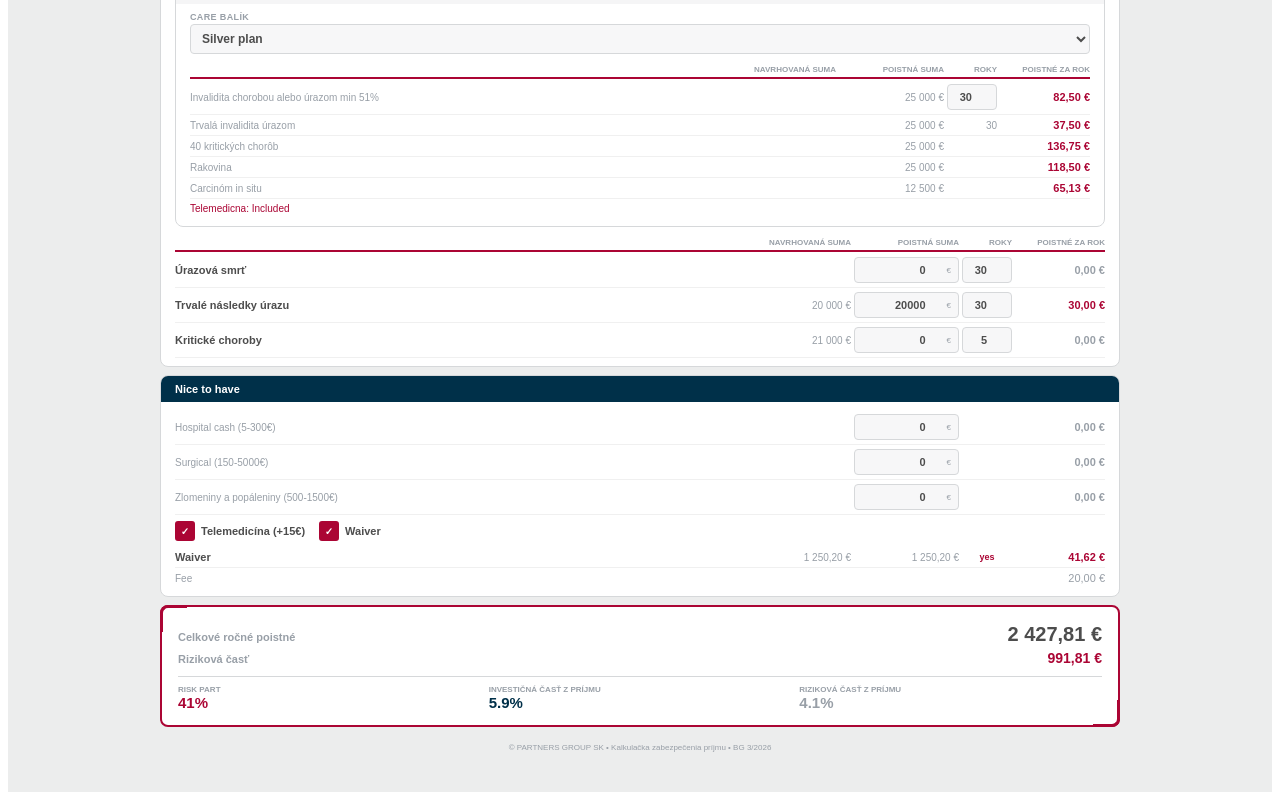
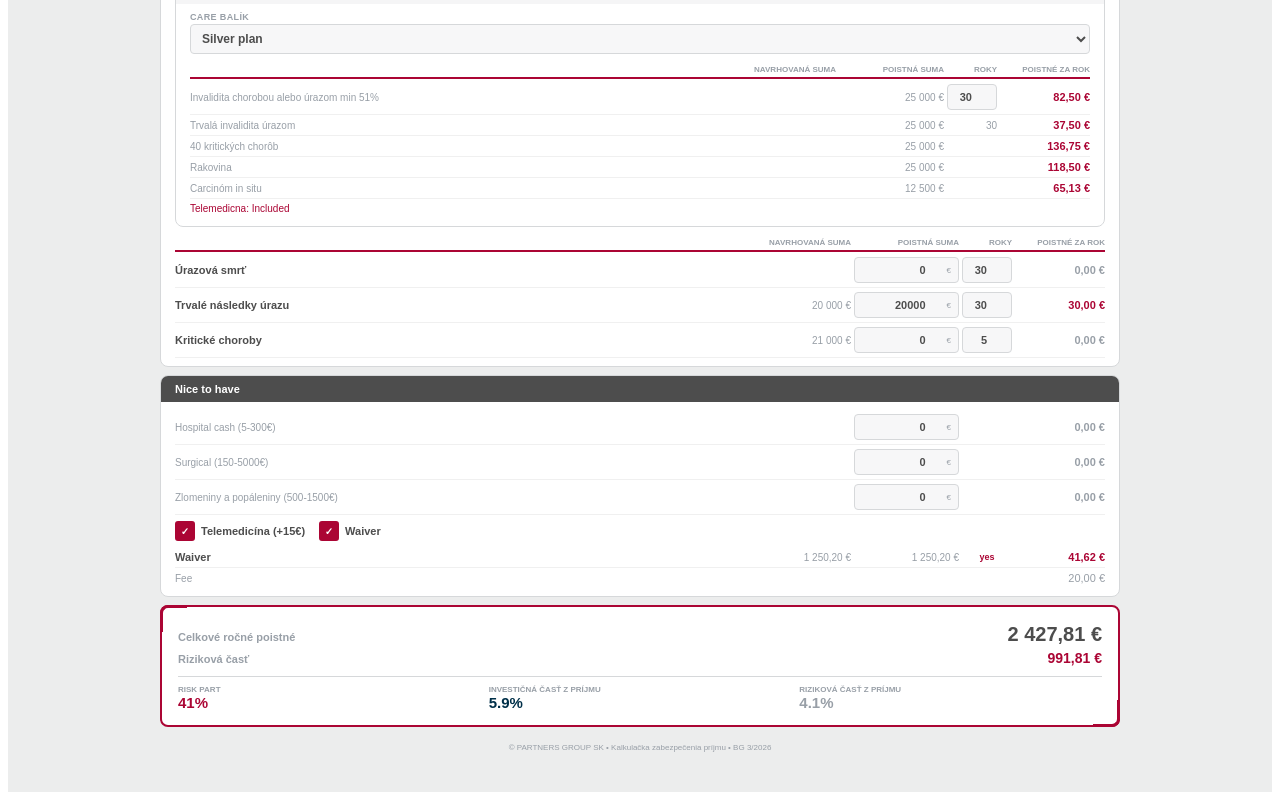
Before and after one commit to petermatovic/BG-securing-income, a React (Vite) app: page / in a window 1280 px wide. Shown: the part 804-1604 px from the top of the page. Built offline with nearby package versions, Linux system fonts and the light colour scheme.

Commit message:
Fix: last teal blue headers + light secNice color

```diff
--- a/src/App.jsx
+++ b/src/App.jsx
@@ -207,7 +207,7 @@ var I={
 function t(k,l){return(I[k]&&I[k][l])||I[k].sk||k;}
 
 /* Brand */
-var LT={bg:"#ECEDED",card:"#FFFFFF",text:"#4D4D4D",dim:"#989FA7",border:"#d6d8da",bl:"#f0f0f0",input:"#f7f7f8",red:"#AB0534",blue:"#003049",yellow:"#FFF3B0",lblue:"#C1DAE7",lgreen:"#CBD9C4",hbg:"#FFFFFF",secMust:"#AB0534",secNice:"#003049",secSub:"#f5f5f6",totBg:"#FFFFFF",totBdr:"#AB0534"};
+var LT={bg:"#ECEDED",card:"#FFFFFF",text:"#4D4D4D",dim:"#989FA7",border:"#d6d8da",bl:"#f0f0f0",input:"#f7f7f8",red:"#AB0534",blue:"#003049",yellow:"#FFF3B0",lblue:"#C1DAE7",lgreen:"#CBD9C4",hbg:"#FFFFFF",secMust:"#AB0534",secNice:"#4D4D4D",secSub:"#f5f5f6",totBg:"#FFFFFF",totBdr:"#AB0534"};
 var DK={bg:"#111111",card:"#1A1A1A",text:"#ededed",dim:"#989FA7",border:"#4D4D4D",bl:"#2A2A2A",input:"#111111",red:"#AB0534",blue:"#ededed",yellow:"#2a2500",lblue:"#2A2A2A",lgreen:"#222a22",hbg:"#1A1A1A",secMust:"#AB0534",secNice:"#2A2A2A",secSub:"#2A2A2A",totBg:"#1A1A1A",totBdr:"#AB0534"};
 
 var G5="1.3fr 105px 105px 50px 90px";var MN="Arial,monospace";
@@ -485,7 +485,7 @@ export default function App(){
               </div>
             </div>
             <div style={{background:T.card,borderRadius:8,border:"1px solid "+T.border,overflow:"hidden"}}>
-              <div style={{padding:"7px 14px",background:dark?"#0a2a3a":T.lblue}}><span style={{fontSize:11,fontWeight:700,color:dark?T.text:T.blue}}>{tx("remaining")}</span></div>
+              <div style={{padding:"7px 14px",background:dark?T.secSub:T.lblue}}><span style={{fontSize:11,fontWeight:700,color:dark?T.text:T.blue}}>{tx("remaining")}</span></div>
               <div style={{padding:"8px 14px"}}>
                 {[{k:"dis50",v:calc.d50.repl},{k:"dis70",v:calc.d70.repl},{k:"dis90",v:calc.d90.repl},{k:"pension",v:calc.pen.repl}].map(function(r,i){
                   return <div key={i} style={{display:"flex",justifyContent:"space-between",padding:"5px 0",borderBottom:"1px solid "+T.bl}}>
@@ -507,7 +507,7 @@ export default function App(){
         {tab==="invest"&&(<div>
           <div style={{display:"grid",gridTemplateColumns:"repeat(auto-fit,minmax(230px,1fr))",gap:8}}>
             <div style={{background:T.card,borderRadius:8,border:"1px solid "+T.border,overflow:"hidden"}}>
-              <div style={{padding:"7px 14px",background:dark?"#0a2a3a":T.lblue}}><span style={{fontSize:11,fontWeight:700,color:dark?T.text:T.blue}}>{tx("investPart")}</span></div>
+              <div style={{padding:"7px 14px",background:dark?T.secSub:T.lblue}}><span style={{fontSize:11,fontWeight:700,color:dark?T.text:T.blue}}>{tx("investPart")}</span></div>
               <div style={{padding:"8px 14px"}}>
                 {[{l:tx("neededSav"),v:fmt(Math.round(calc.needed))+" \u20ac",c:T.text},{l:tx("savML"),v:fmt(Math.round(calc.ulSavings))+" \u20ac",c:T.text},{l:"PI "+tx("goal")+" ("+tx("colSugg")+")",v:fmt(Math.round(calc.piTarget))+" \u20ac",c:T.red},{l:tx("monthlyDep")+" ("+tx("colSugg")+")",v:fmt(mPI,2)+" \u20ac",c:T.dim},{l:tx("monthlyDep")+" ("+tx("realSum")+")",v:fmt(piReal,2)+" \u20ac",c:T.red},{l:tx("estYield"),v:iy+" %",c:T.text},{l:tx("investDur"),v:dur+" "+tx("years"),c:T.text},{l:tx("totalDep"),v:fmt(Math.round(piReal*dur*12))+" \u20ac",c:T.dim}].map(function(r,i){
                   return <div key={i} style={{display:"flex",justifyContent:"space-between",padding:"4px 0",borderBottom:"1px solid "+T.bl}}>
```
